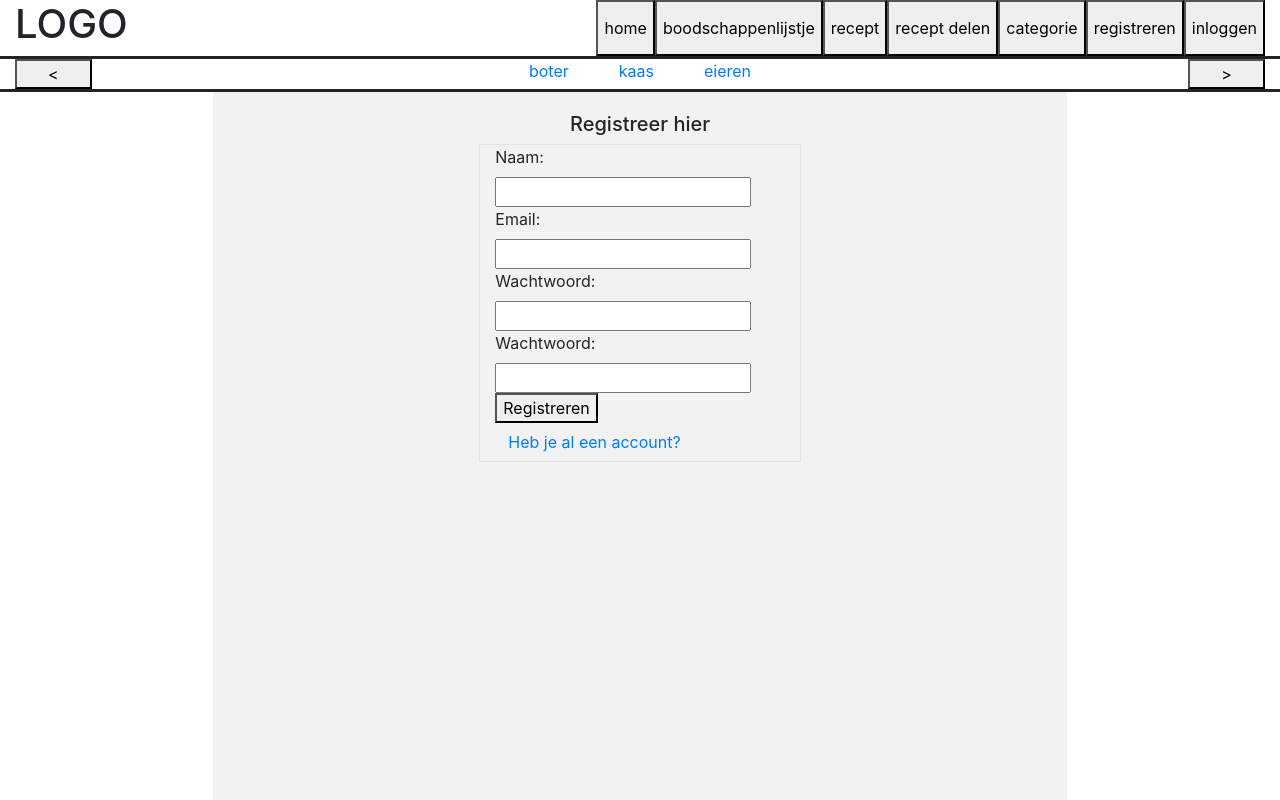
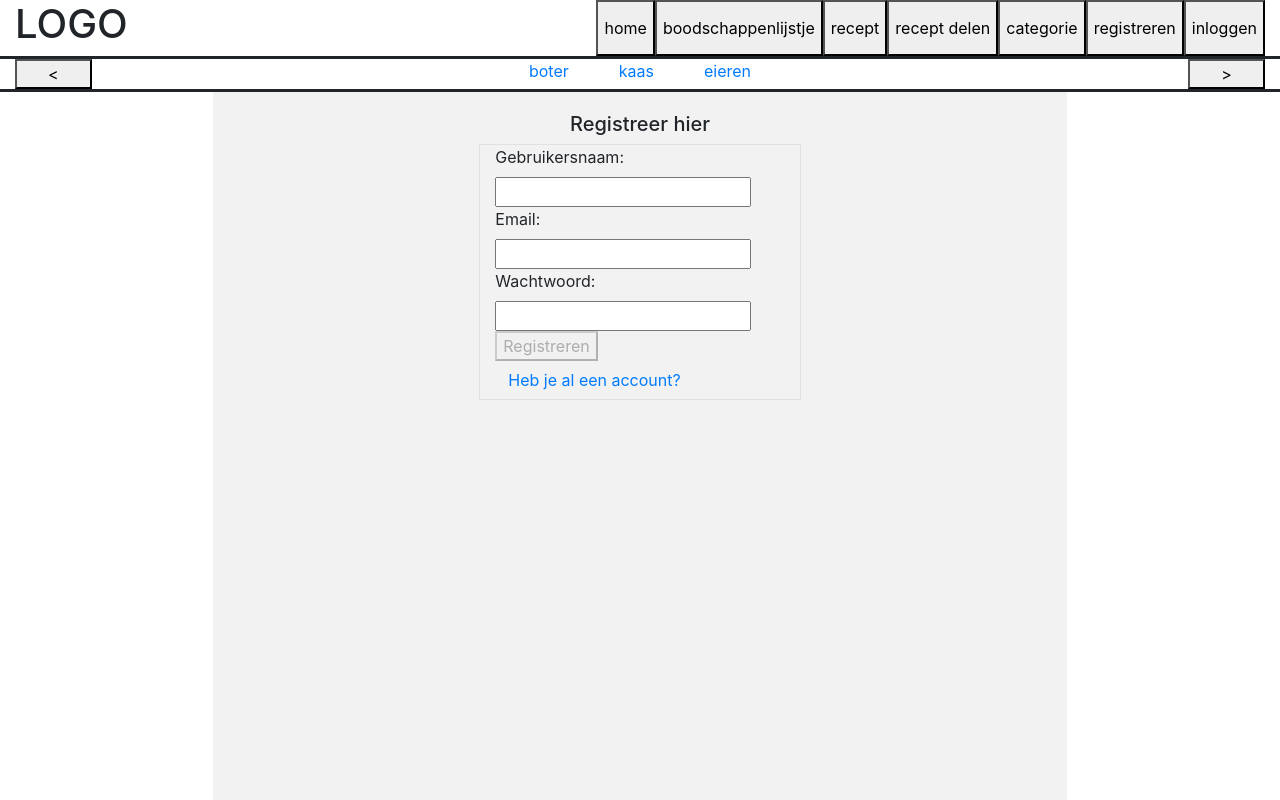
Before and after one commit to Wiebrenvd/Project-2.4, an Angular app in the folder receptenWebsite/: page /registreren in a window 1280 px wide. Shown: the top 800 px of the page. Built offline with nearby package versions, Linux system fonts and the light colour scheme.

Commit message:
[update] login en register logica

```diff
--- a/receptenWebsite/src/app/login/login.component.html
+++ b/receptenWebsite/src/app/login/login.component.html
@@ -5,24 +5,27 @@
 <div class="row justify-content-center">
   <div class="col-md-5">
     <div class="container border">
-      <form [formGroup]="checkoutForm" (ngSubmit)="onSubmit(checkoutForm.value)">
-        <div>
-          <label for="email">
-            Email:
-          </label><br>
-          <input id="email" type="text" formControlName="email">
+      <form [formGroup]="reactiveForm" (ngSubmit)="onSubmit()">
+        <label class="label">Email:</label><br>
+        <input class="input"
+               type="text"
+               formControlName="email">
+        <br>
+        <div *ngIf="email.invalid && !email.pristine">
+          <p *ngIf="email.errors.email">Geen geldige email meegegeven.</p>
         </div>
 
-        <div>
-          <label for="password">
-            Wachtwoord:
-          </label><br>
-          <input id="password" type="text" formControlName="password">
+        <label class="label">Wachtwoord:</label><br>
+        <input class="input"
+               type="password"
+               formControlName="password">
+        <br>
+        <div *ngIf="password.invalid && !password.pristine">
         </div>
-
-        <button class="button" type="submit">Login</button>
+        <button type="submit" [disabled]="!reactiveForm.valid">Login</button>
         <a href="#" class="btn btn-link">Wachtwoord vergeten?</a>
       </form>
+      <br>
     </div>
   </div>
 </div>
--- a/receptenWebsite/src/app/login/login.component.ts
+++ b/receptenWebsite/src/app/login/login.component.ts
@@ -1,5 +1,5 @@
 import {Component, OnInit} from '@angular/core';
-import {FormBuilder} from '@angular/forms';
+import {FormBuilder, FormGroup, Validators} from '@angular/forms';
 
 @Component({
   selector: 'app-login',
@@ -7,25 +7,36 @@ import {FormBuilder} from '@angular/forms';
   styleUrls: ['./login.component.css']
 })
 export class LoginComponent implements OnInit {
+  reactiveForm: FormGroup;
 
-  checkoutForm;
 
-  constructor(private formBuilder: FormBuilder,
-  ) {
-    this.checkoutForm = this.formBuilder.group({
-      email: '',
-      password: ''
+  constructor(private fb: FormBuilder) {
+  }
+
+  ngOnInit() {
+    this.createForm();
+  }
+
+  createForm() {
+    this.reactiveForm = this.fb.group({
+      email: ['', [Validators.required, Validators.email]],
+      password: ['', [Validators.required]]
     });
   }
 
-  ngOnInit(): void {
+  onSubmit() {
+    console.log('reactiveForm', this.reactiveForm.value);
   }
 
-  onSubmit(customerData) {
-    // Process checkout data here
-    this.checkoutForm.reset();
-
-    console.warn('Inlog gegevens', customerData);
+  get name() {
+    return this.reactiveForm.get('name');
   }
 
+  get email() {
+    return this.reactiveForm.get('email');
+  }
+
+  get password() {
+    return this.reactiveForm.get('password');
+  }
 }
--- a/receptenWebsite/src/app/register/register.component.html
+++ b/receptenWebsite/src/app/register/register.component.html
@@ -6,37 +6,35 @@
 <div class="row justify-content-center">
   <div class="col-md-5">
     <div class="container border">
-      <form [formGroup]="checkoutForm" (ngSubmit)="onSubmit(checkoutForm.value)">
+      <form [formGroup]="reactiveForm" (ngSubmit)="onSubmit()">
+        <label class="label">Gebruikersnaam:</label><br>
+        <input class="input"
+               type="text"
+               formControlName="name">
+        <br>
+        <p *ngIf="name.invalid && !name.pristine">Gebruikersnaam is vereist.</p>
 
-        <div>
-          <label for="name">
-            Naam:
-          </label><br>
-          <input id="name" type="text" formControlName="name">
+        <label class="label">Email:</label><br>
+        <input class="input"
+               type="text"
+               formControlName="email">
+        <br>
+        <div *ngIf="email.invalid && !email.pristine">
+          <p *ngIf="email.errors.email">Geen geldige email meegegeven.</p>
         </div>
 
-        <div>
-          <label for="email">
-            Email:
-          </label><br>
-          <input id="email" type="text" formControlName="email">
+
+        <label class="label">Wachtwoord:</label><br>
+        <input class="input"
+               type="password"
+               formControlName="password">
+        <br>
+        <div *ngIf="password.invalid && !password.pristine">
+          <p *ngIf="password.errors.minlength">Het wachtwoord moet minstens 6 tekens lang zijn.</p>
         </div>
 
-        <div>
-          <label for="password">
-            Wachtwoord:
-          </label><br>
-          <input id="password" type="text" formControlName="password">
-        </div>
 
-        <div>
-          <label for="passwordrepeat">
-            Wachtwoord:
-          </label><br>
-          <input id="passwordrepeat" type="text" formControlName="passwordrepeat">
-        </div>
-
-        <button class="button" type="submit">Registreren</button>
+        <button type="submit" [disabled]="!reactiveForm.valid">Registreren</button>
         <a href="http://localhost:4200/inloggen" class="btn btn-link">Heb je al een account?</a>
       </form>
     </div>
--- a/receptenWebsite/src/app/register/register.component.ts
+++ b/receptenWebsite/src/app/register/register.component.ts
@@ -1,5 +1,5 @@
 import {Component, OnInit} from '@angular/core';
-import {FormBuilder} from '@angular/forms';
+import { FormBuilder, FormGroup, Validators } from '@angular/forms';
 
 @Component({
   selector: 'app-register',
@@ -7,27 +7,28 @@ import {FormBuilder} from '@angular/forms';
   styleUrls: ['./register.component.css']
 })
 export class RegisterComponent implements OnInit {
-
-  checkoutForm;
+  reactiveForm: FormGroup;
 
   constructor(
-    private formBuilder: FormBuilder,
-  ) {
-    this.checkoutForm = this.formBuilder.group({
-      name: '',
-      email: '',
-      password: '',
-      passwordrepeat: ''
+    private fb: FormBuilder) {
+  }
+
+  ngOnInit() {
+    this.createForm();
+  }
+
+  createForm() {
+    this.reactiveForm = this.fb.group({
+      name: ['', Validators.required],
+      email: ['', [Validators.required, Validators.email]],
+      password: ['', [Validators.required, Validators.minLength(6)]]
     });
   }
 
-  ngOnInit(): void {
+  onSubmit() {
+    console.log('reactiveForm' , this.reactiveForm.value);
   }
-
-  onSubmit(customerData) {
-    // Process checkout data here
-    this.checkoutForm.reset();
-
-    console.warn('Register gegevens', customerData);
-  }
+  get name() { return this.reactiveForm.get('name'); }
+  get email() { return this.reactiveForm.get('email'); }
+  get password() { return this.reactiveForm.get('password'); }
 }
```
